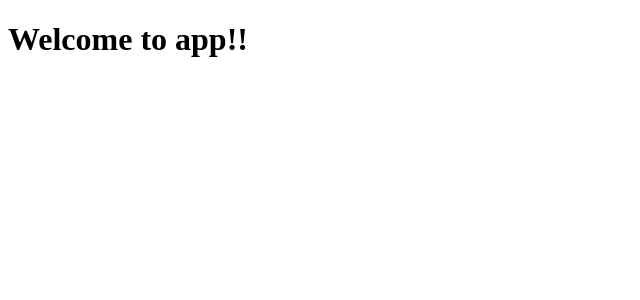
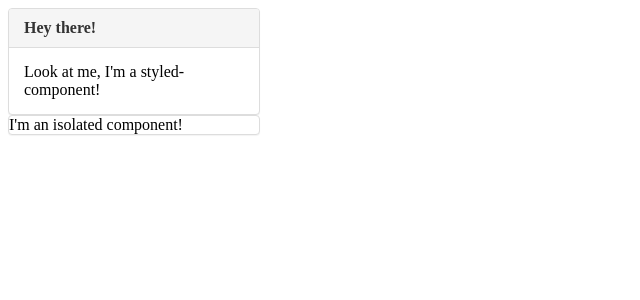
Before and after one commit to zhaoshengjun/style-angular4, an Angular app: page / in a window 1280 px wide. Shown: the top 300 px of the page, without its empty margins (0-640 px from the left). Built offline with nearby package versions, Linux system fonts and the light colour scheme.

Commit message:
lesson1-3: use css file and also change settings of the css encapsulation.

```diff
--- /dev/null
+++ b/src/app/app.component.css
@@ -0,0 +1,30 @@
+.panel {
+  width: 250px;
+  border-color: #ddd;
+  background-color: #fff;
+  border: 1px solid #ddd;
+  border-radius: 4px;
+  box-shadow: 0 1px 1px rgba(0, 0, 0, 0.05);
+}
+
+.panel-heading {
+  padding: 10px 15px;
+  border-bottom: 1px solid transparent;
+  border-top-left-radius: 3px;
+  border-top-right-radius: 3px;
+  color: #333;
+  background-color: #f5f5f5;
+  border-color: #ddd;
+  cursor: pointer;
+}
+
+.panel-title {
+  margin-top: 0;
+  margin-bottom: 0;
+  font-size: 16px;
+  color: inherit;
+}
+
+.panel-body {
+  padding: 15px;
+}
--- /dev/null
+++ b/src/app/app.component.html
@@ -0,0 +1,8 @@
+<div class="panel">
+  <div class="panel-heading">
+    <h3 class="panel-title"> Hey there!</h3>
+  </div>
+  <div class="panel-body">
+    Look at me, I'm a styled-component!
+  </div>
+</div>
--- a/src/app/app.component.ts
+++ b/src/app/app.component.ts
@@ -1,14 +1,9 @@
-import { Component } from '@angular/core';
+import { Component, ViewEncapsulation } from "@angular/core";
 
 @Component({
-  selector: 'app-root',
-  template: `
-    <h1>
-      Welcome to {{title}}!!
-    </h1>
-  `,
-  styles: []
+  selector: "app-root",
+  templateUrl: "./app.component.html",
+  styleUrls: ["./app.component.css"],
+  encapsulation: ViewEncapsulation.None
 })
-export class AppComponent {
-  title = 'app';
-}
+export class AppComponent {}
--- a/src/index.html
+++ b/src/index.html
@@ -1,13 +1,23 @@
 <!doctype html>
 <html lang="en">
+
 <head>
   <meta charset="utf-8">
   <title>StyleAngular4</title>
   <base href="/">
+  <meta name="viewport" content="width=device-width, initial-scale=1">
+  <style>
 
-  <meta name="viewport" content="width=device-width, initial-scale=1">
+  </style>
 </head>
+
 <body>
   <app-root></app-root>
+  <div class="panel">
+    I'm an isolated component!
+  </div>
 </body>
+
+
+
 </html>
```
Also changed, not shown: 1 other file (tests, documents, lock files or other folders).
